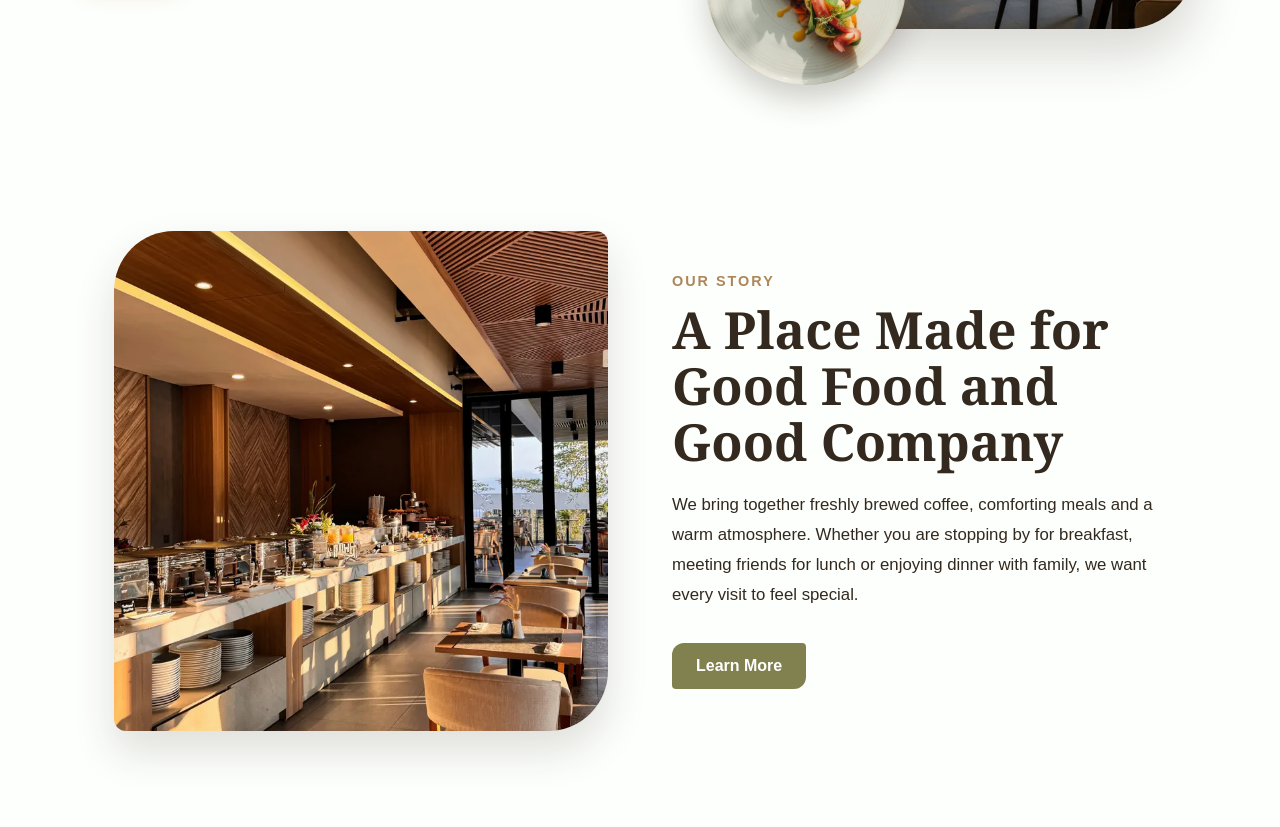
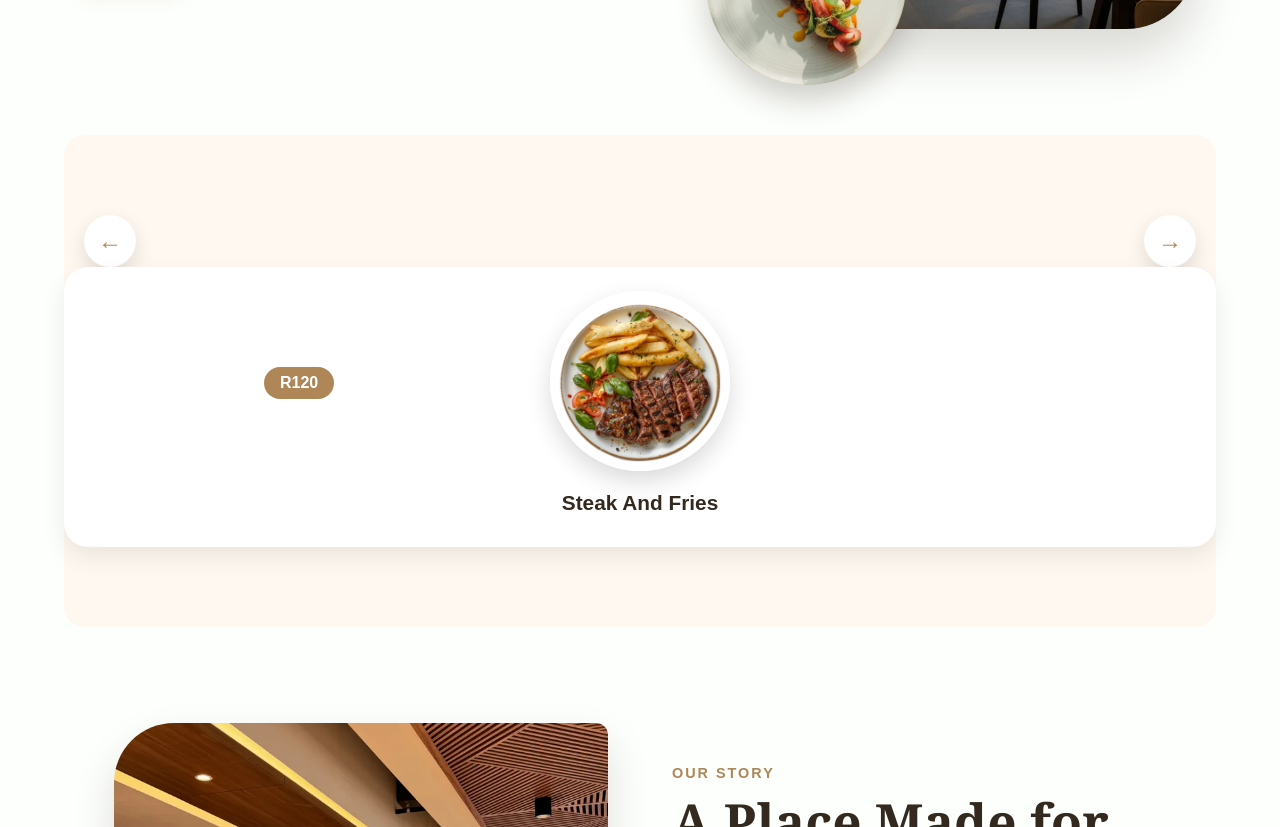
Before and after one commit to johnshoko-byte/restaurant_page, a website built with webpack: page src/template.html in a window 1280 px wide. Shown: the part 680-1507 px from the top of the page. Built offline with nearby package versions, Linux system fonts and the light colour scheme.

Commit message:
implement homepage navigation and featured specials

```diff
--- a/src/home.js
+++ b/src/home.js
@@ -3,6 +3,7 @@ import aboutSrc from "./img/about.webp";
 import loadMenuPage from "./menu.js";
 
 import createContactSection from "./contact.js";
+import createSpecialsSection from "./specials.js";
 
 function createAboutSection() {
     const aboutSection = document.createElement("section");
@@ -51,6 +52,7 @@ function createAboutSection() {
 function createHeroSection() {
     const heroSection = document.createElement("section");
     heroSection.classList.add("hero-section");
+    heroSection.id = "hero-section";
 
     const leftSection = document.createElement("div");
     leftSection.classList.add("left");
@@ -120,11 +122,13 @@ function loadHomePage() {
     homePage.classList.add("home-page");
 
     const heroSection = createHeroSection();
+    const specialsSection = createSpecialsSection();
     const aboutSection = createAboutSection();
     const contactSection = createContactSection();
 
     homePage.append(
         heroSection,
+        specialsSection,
         aboutSection,
         contactSection
     );
--- a/src/index.js
+++ b/src/index.js
@@ -1,6 +1,7 @@
 import "./styles/styles.css";
 import "./styles/menu.css";
 import "./styles/home.css";
+import "./styles/specials.css";
 
 import loadHomePage from "./home.js";
 import loadMenuPage from "./menu.js";
@@ -11,6 +12,7 @@ const homeButton = document.querySelector("#home");
 const menuButton = document.querySelector("#menu");
 const aboutButton = document.querySelector("#about")
 const contactButton = document.querySelector("#contact");
+const reserveButton = document.querySelector("#reserve");
 const header = document.querySelector("header");
 const headerStartPosition = header.offsetTop;
 
@@ -24,15 +26,77 @@ window.addEventListener("scroll", () => {
     );
 });
 
-homeButton.addEventListener("click", e => {
+homeButton.addEventListener("click", () => {
     contentBox.innerHTML = "";
     loadHomePage();
+
+    const heroSection = document.getElementById("hero-section");
+
+    if (heroSection) {
+        heroSection.scrollIntoView({
+            behavior: "smooth",
+            block: "start"
+        });
+    }
 });
 
 menuButton.addEventListener("click", e => {
     contentBox.innerHTML = "";
     loadMenuPage();
+
+    window.scrollTo({
+        top: 0,
+        behavior: "smooth"
+    });
 });
 
+aboutButton.addEventListener("click", () => {
+    function scroll() {
+        const aboutSection = document.querySelector(".about-section");
+
+        if (aboutSection) {
+            aboutSection.scrollIntoView({
+                behavior: "smooth",
+                block: "start"
+            });
+        }
+    }
+
+    if (document.querySelector(".about-section")) {
+        scroll();
+    }
+    else {
+        contentBox.innerHTML = "";
+        loadHomePage();
+        scroll();
+    }
+});
+
+const contactButtons = [contactButton, reserveButton];
+
+contactButtons.forEach(button => {
+    button.addEventListener("click", () => {
+        function scroll() {
+            const contactSection = document.querySelector(".contact-section");
+
+            if (contactSection) {
+                contactSection.scrollIntoView({
+                    behavior: "smooth",
+                    block: "start"
+                });
+            }
+        }
+
+        if (document.querySelector(".contact-section")) {
+            scroll();
+        }
+        else {
+            contentBox.innerHTML = "";
+            loadHomePage();
+            scroll();
+        }
+    }
+    )
+});
 
 loadHomePage();
--- /dev/null
+++ b/src/specials.js
@@ -0,0 +1,77 @@
+import steak from "./img/menu/steak.jpg";
+
+
+function createSpecial(name, image, price) {
+    const item = document.createElement("div");
+    item.className = "special-item";
+
+    const itemName = document.createElement("h3")
+    itemName.className = "item-name";
+    itemName.textContent = name;
+
+    const itemImage = document.createElement("img");
+    itemImage.className = "item-image";
+    itemImage.src = image;
+
+    const itemPrice = document.createElement("span")
+    itemPrice.className = "item-price";
+    itemPrice.textContent = price;
+
+    item.append(
+        itemImage,
+        itemName,
+        itemPrice
+    );
+
+    return item
+}
+const container = document.createElement("div");
+container.className = "specials-container";
+
+const leftArrow = document.createElement("button");
+leftArrow.className = "special-arrow";
+leftArrow.textContent = "←";
+
+const specialsList = document.createElement("div");
+specialsList.className = "specials-list";
+
+const rightArrow = document.createElement("button");
+rightArrow.className = "special-arrow";
+rightArrow.textContent = "→";
+
+function createSpecialsSection() {
+    const specialsSection = document.createElement("section");
+    specialsSection.className = "specials-section";
+
+    const item1 = createSpecial("Steak And Fries", steak, "R120");
+    container.append(
+        leftArrow,
+        specialsList,
+        rightArrow
+    );
+
+    specialsSection.append(container);
+    specialsSection.append(
+        item1
+    );
+
+    return specialsSection;
+}
+
+const scrollAmount = 300;
+
+rightArrow.addEventListener("click", () => {
+    specialsList.scrollBy({
+        left: scrollAmount,
+        behavior: "smooth"
+    });
+});
+
+leftArrow.addEventListener("click", () => {
+    specialsList.scrollBy({
+        left: -scrollAmount,
+        behavior: "smooth"
+    });
+});
+
+export default createSpecialsSection;
--- a/src/styles/home.css
+++ b/src/styles/home.css
@@ -8,6 +8,10 @@
     min-height: calc(100vh - 100px);
     margin: 0 auto;
 
+}
+
+#hero-section {
+    scroll-margin-top: 100px;
 }
 
 .left {
--- a/src/styles/menu.css
+++ b/src/styles/menu.css
@@ -8,7 +8,7 @@
 .menu-page>h1,
 .contact-page>h1 {
     margin: 0;
-    color: var(--text);
+    /* color: var(--text); */
     font-family: Georgia, "Times New Roman", serif;
     font-size: clamp(2.8rem, 6vw, 4.5rem);
     text-align: center;
--- /dev/null
+++ b/src/styles/specials.css
@@ -0,0 +1,131 @@
+.specials-section {
+    width: 100%;
+    padding: 5rem 0;
+    background-color: var(--subtle);
+    border-radius: 20px;
+}
+
+.specials-container {
+    width: min(1200px, calc(100% - 40px));
+    margin: 0 auto;
+
+    display: flex;
+    align-items: center;
+    gap: 1.5rem;
+}
+
+.specials-list {
+    flex: 1;
+
+    display: flex;
+    gap: 2rem;
+
+    overflow-x: auto;
+    scroll-behavior: smooth;
+
+    scrollbar-width: none;
+}
+
+.specials-list::-webkit-scrollbar {
+    display: none;
+}
+
+.special-item {
+    flex: 0 0 250px;
+    position: relative;
+
+    display: flex;
+    flex-direction: column;
+    align-items: center;
+
+    padding: 1.5rem;
+
+    background: white;
+    border-radius: 24px;
+
+    box-shadow: 0 10px 25px rgba(0, 0, 0, .08);
+
+    transition: transform .25s ease,
+        box-shadow .25s ease;
+}
+
+.special-item:hover {
+    transform: translateY(-6px);
+    box-shadow: 0 16px 35px rgba(0, 0, 0, .12);
+}
+
+.item-image {
+    width: 180px;
+    height: 180px;
+
+    object-fit: cover;
+    object-position: center;
+
+    border-radius: 50%;
+    border: 8px solid white;
+
+    box-shadow: 0 10px 25px rgba(0, 0, 0, .15);
+
+    transition: transform .3s ease;
+}
+
+.special-item:hover .item-image {
+    transform: scale(1.05);
+}
+
+.item-name {
+    margin: 1.25rem 0 .5rem;
+
+    font-size: 1.3rem;
+    color: var(--text);
+
+    text-align: center;
+}
+
+.item-price {
+    position: absolute;
+    top: 100px;
+    left: 200px;
+
+    padding: .45rem 1rem;
+
+    border-radius: 999px;
+
+    background: var(--primary);
+    color: white;
+
+    font-weight: 700;
+}
+
+.special-arrow {
+    width: 52px;
+    height: 52px;
+
+    flex-shrink: 0;
+
+    border: none;
+    border-radius: 50%;
+
+    background: white;
+    color: var(--primary);
+
+    font-size: 1.5rem;
+    font-weight: bold;
+
+    cursor: pointer;
+
+    box-shadow: 0 8px 20px rgba(0, 0, 0, .12);
+
+    transition: all .25s ease;
+}
+
+.special-arrow:hover {
+    background: var(--primary);
+    color: white;
+
+    transform: scale(1.08);
+}
+
+.special-arrow:active {
+    transform: scale(.95);
+}
--- a/src/template.html
+++ b/src/template.html
@@ -19,7 +19,7 @@
         <nav>
             <button id="home">Home</button>
             <button id="menu">Menu</button>
-            <button id="About">About</button>
+            <button id="about">About</button>
             <button id="contact">Contact</button>
         </nav>
         <button id="reserve">Reserve a table</button>
```
Also changed, not shown: src/img/menu/steak.jpg (added), 1 other file.
